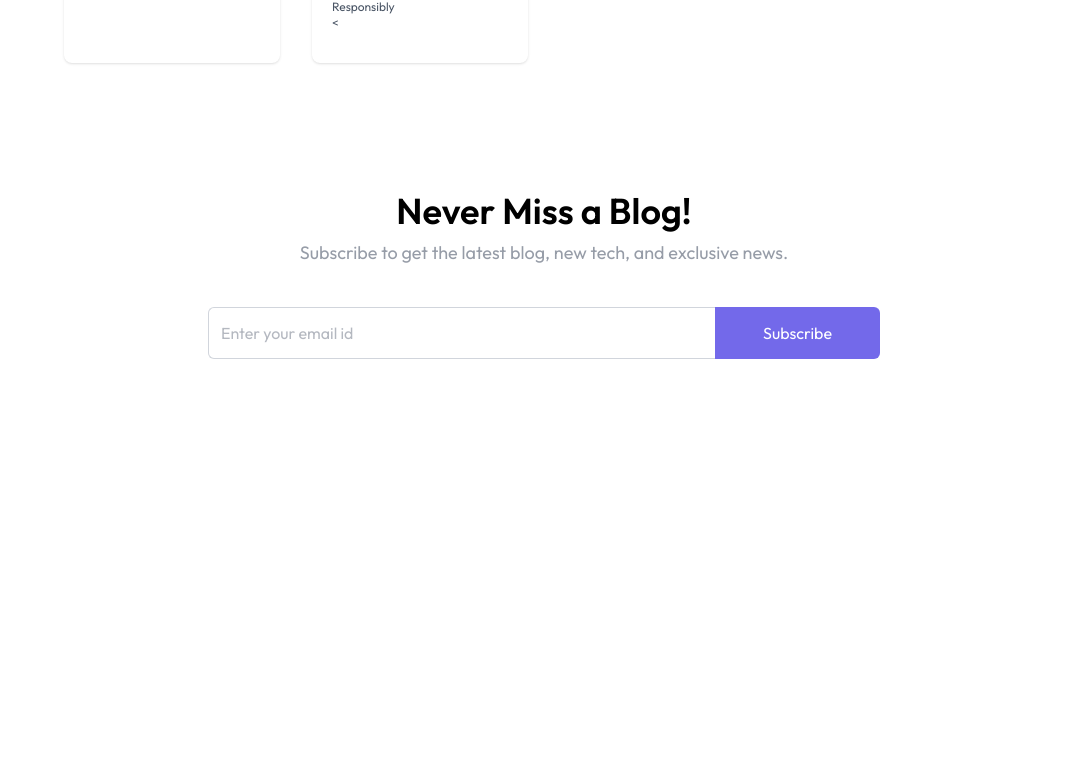
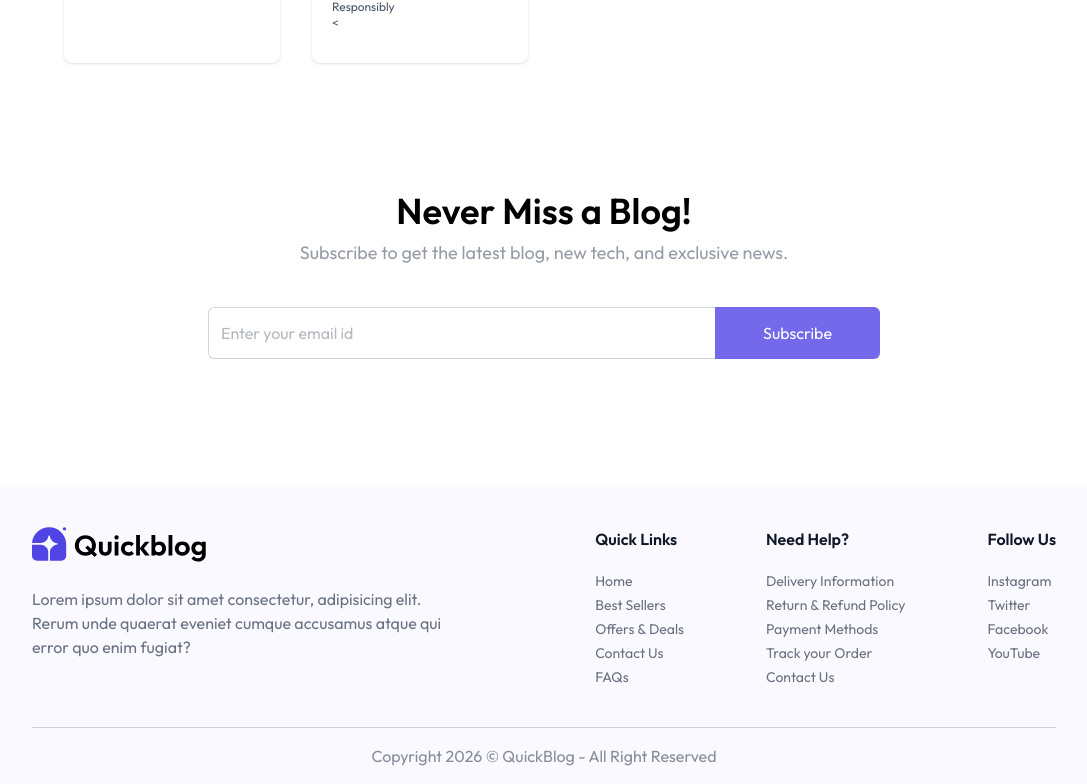
Before and after one commit to NexusAman/QuickBlog, a React (Vite) app in the folder client/: page / in a window 1280 px wide. Shown: the part 1644-2428 px from the top of the page, without its empty margins (96-1183 px from the left). Before the commit the page ends 2131 px from the top, so only its background shows below. Built offline with nearby package versions, Linux system fonts and the light colour scheme.

Commit message:
feat: add footer section

```diff
--- /dev/null
+++ b/client/src/components/Footer.jsx
@@ -0,0 +1,41 @@
+import { assets, footer_data } from "../assets/assets";
+
+const Footer = () => {
+  return (
+    <div className="px-6 md:px-16 lg:px-24 xl:px-32 bg-primary/3">
+      <div className="flex flex-col md:flex-row items-start justify-between gap-10 py-10 border-b border-gray-500/30 text-gray-500">
+        <div>
+          <img src={assets.logo} alt="logo" className="w-32 sm:w-44" />
+          <p className="max-w-102.5 mt-6">
+            Lorem ipsum dolor sit amet consectetur, adipisicing elit. Rerum unde
+            quaerat eveniet cumque accusamus atque qui error quo enim fugiat?
+          </p>
+        </div>
+
+        <div className="flex flex-wrap justify-between w-full md:w-[45%] gap-5">
+          {footer_data.map((section, index) => (
+            <div key={index}>
+              <h3 className="font-semibold text-base text-gray-900 md:mb-5 mb-2">
+                {section.title}
+              </h3>
+              <ul className="text-sm space-y-1">
+                {section.links.map((link, i) => (
+                  <li key={i}>
+                    <a href="#" className="hover:underline transition">
+                      {link}
+                    </a>
+                  </li>
+                ))}
+              </ul>
+            </div>
+          ))}
+        </div>
+      </div>
+      <p className="py-4 text-center text-sm md:text-base text-gray-500/80">
+        Copyright 2026 © QuickBlog - All Right Reserved
+      </p>
+    </div>
+  );
+};
+
+export default Footer;
--- a/client/src/pages/Home.jsx
+++ b/client/src/pages/Home.jsx
@@ -1,4 +1,5 @@
 import BlogList from "../components/BlogList";
+import Footer from "../components/Footer";
 import Header from "../components/Header";
 import Navbar from "../components/Navbar";
 import Newsletter from "../components/Newsletter";
@@ -10,6 +11,7 @@
       <Header />
       <BlogList />
       <Newsletter/>
+      <Footer/>
     </div>
   );
 };
```
